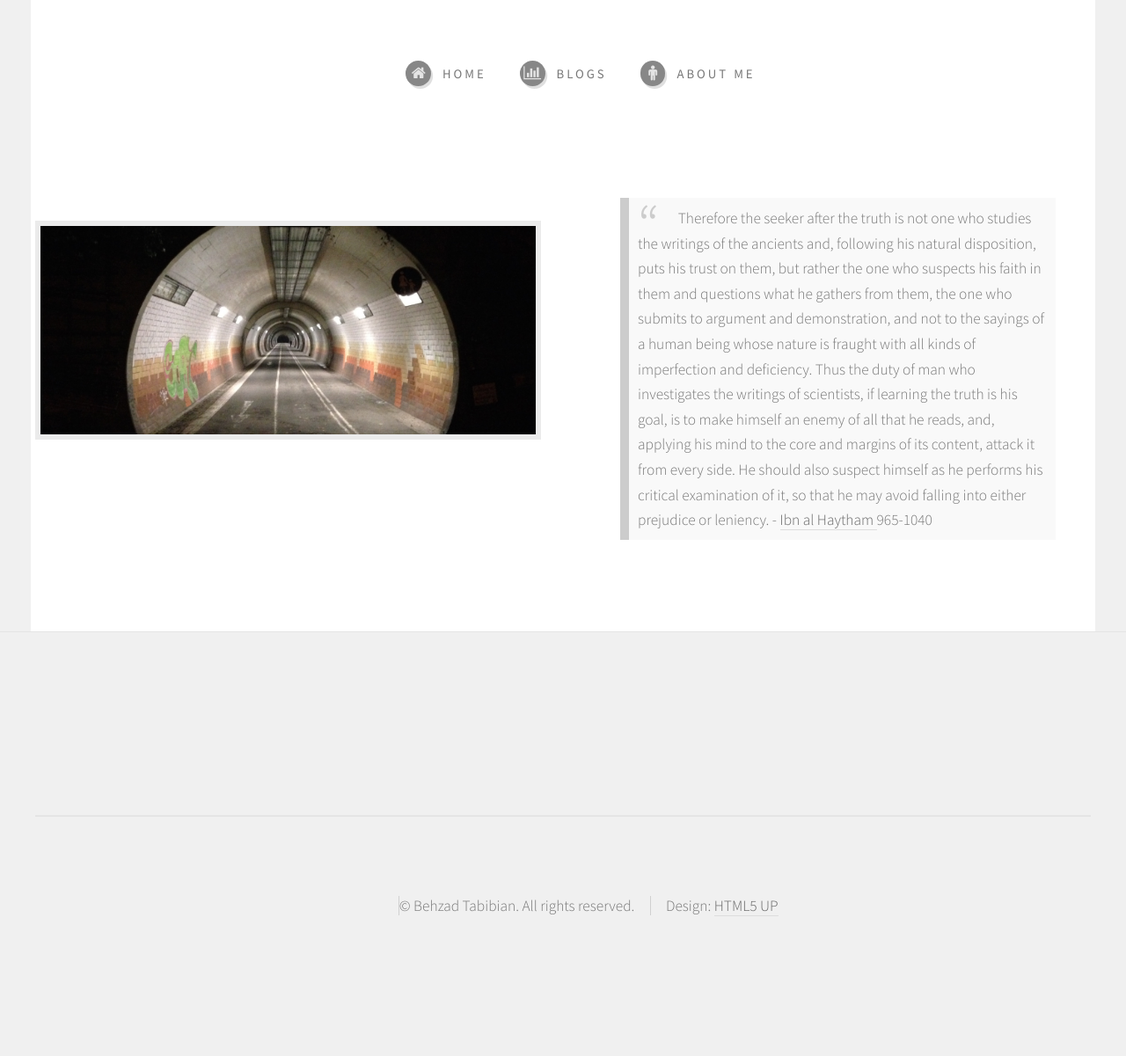
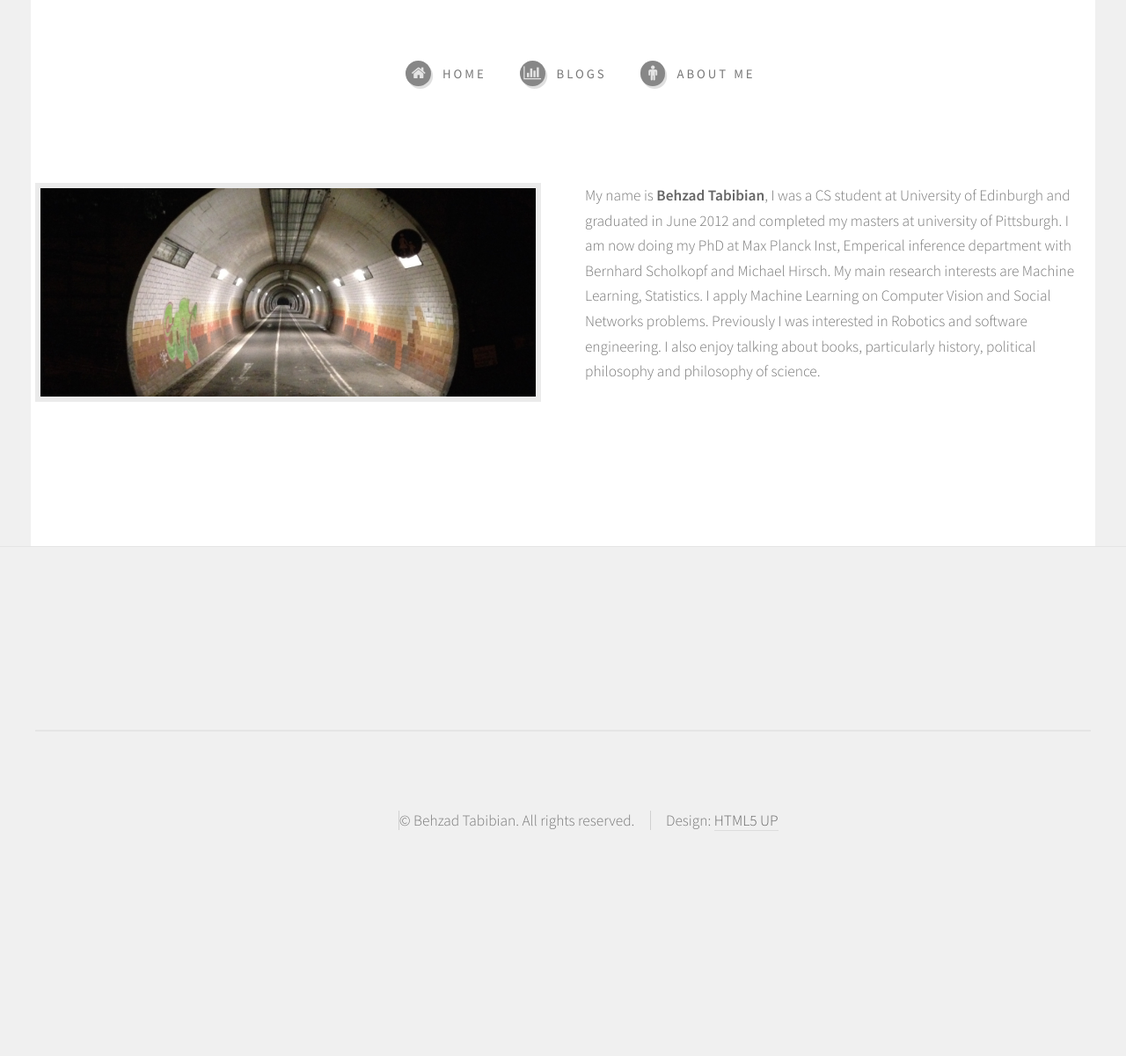
Before and after one commit to btabibian/btabibian.github.io, a Jekyll site: the page built from index.html, in a window 1280 px wide. Shown: the whole page at 88% size. Built offline with Jekyll 4.4.1, drawn with Linux system fonts in a browser that asks for light colours; after the commit the page ends 1104 px from its top, so only the background shows below that.

Commit message:
reformatted, removed my favorite qoute! added link to cv

```diff
--- a/_layouts/note.html
+++ b/_layouts/note.html
@@ -11,9 +11,7 @@ layout: default
 
 
 									</header>
-    <div class="fb-like" data-href="{{ page.url }}" data-width="100" data-layout="button_count" data-action="recommend" data-show-faces="true" data-share="false"></div>
-                                        </br>
-                                        <div><script>!function(d,s,id){var js,fjs=d.getElementsByTagName(s)[0],p=/^http:/.test(d.location)?'http':'https';if(!d.getElementById(id)){js=d.createElement(s);js.id=id;js.src=p+'://platform.twitter.com/widgets.js';fjs.parentNode.insertBefore(js,fjs);}}(document, 'script', 'twitter-wjs');</script><a href="https://twitter.com/share" class="twitter-share-button" data-url="{{url}}" data-text="{{page.title}}" data-via="btabibian">Tweet</a></div>
+
                         {{content}}
 
     	</article>
--- a/css/style-desktop.css
+++ b/css/style-desktop.css
@@ -345,7 +345,7 @@
 		#content > section:first-child,
 		#content > article:first-child
 		{
-			margin: 0;
+			margin: 0 0em 0em 1.5em;
 			padding: 0;
 		}
 
--- a/css/style.css
+++ b/css/style.css
@@ -211,6 +211,13 @@ blockquote p {
 				display: block;
 				width: 100%;
 				margin: 2.5em 0 3.5em 0;
+			}
+
+            .image.home
+			{
+				display: block;
+				width: 100%;
+				margin: 0 0 3.5em 0;
 			}
 
 			.image.left
--- a/index.html
+++ b/index.html
@@ -11,14 +11,16 @@ title: Personal Website
 						<div class="6u">
 
 							<section>
-								<a href="#"  class="image main"><img src="images/tunnel.JPG"  alt="" /></a>
+								<a href="#"  class="image home"><img src="images/tunnel.JPG"  alt="" /></a>
 							</section>
+
 						</div>
 						<div class="6u">
-							<section>
-								 <blockquote> Therefore the seeker after the truth is not one who studies the writings of the ancients and, following his natural disposition, puts his trust on them, but rather the one who suspects his faith in them and questions what he gathers from them, the one who submits to argument and demonstration, and not to the sayings of a human being whose nature is fraught with all kinds of imperfection and deficiency. Thus the duty of man who investigates the writings of scientists, if learning the truth is his goal, is to make himself an enemy of all that he reads, and, applying his mind to the core and margins of its content, attack it from every side. He should also suspect himself as he performs his critical examination of it, so that he may avoid falling into either prejudice or leniency. - <a href="http://en.wikipedia.org/wiki/Alhazen"> Ibn al Haytham </a> 965-1040 </blockquote>
 
-							</section>
+                            <section class="home">
+                            My name is <b>Behzad Tabibian</b>, I was a CS student at University of Edinburgh and graduated in June 2012 and completed my masters at university of Pittsburgh. I am now doing my PhD at Max Planck Inst, Emperical inference department with Bernhard Scholkopf and Michael Hirsch. My main research interests are Machine Learning, Statistics. I apply Machine Learning on Computer Vision and Social Networks problems.
+                                Previously I was interested in Robotics and software engineering. I also enjoy talking about books, particularly history, political philosophy and philosophy of science.
+                            </section>
 						</div>
 					</div>
 
```
Also changed, not shown: about.html (+5 -5 lines).
